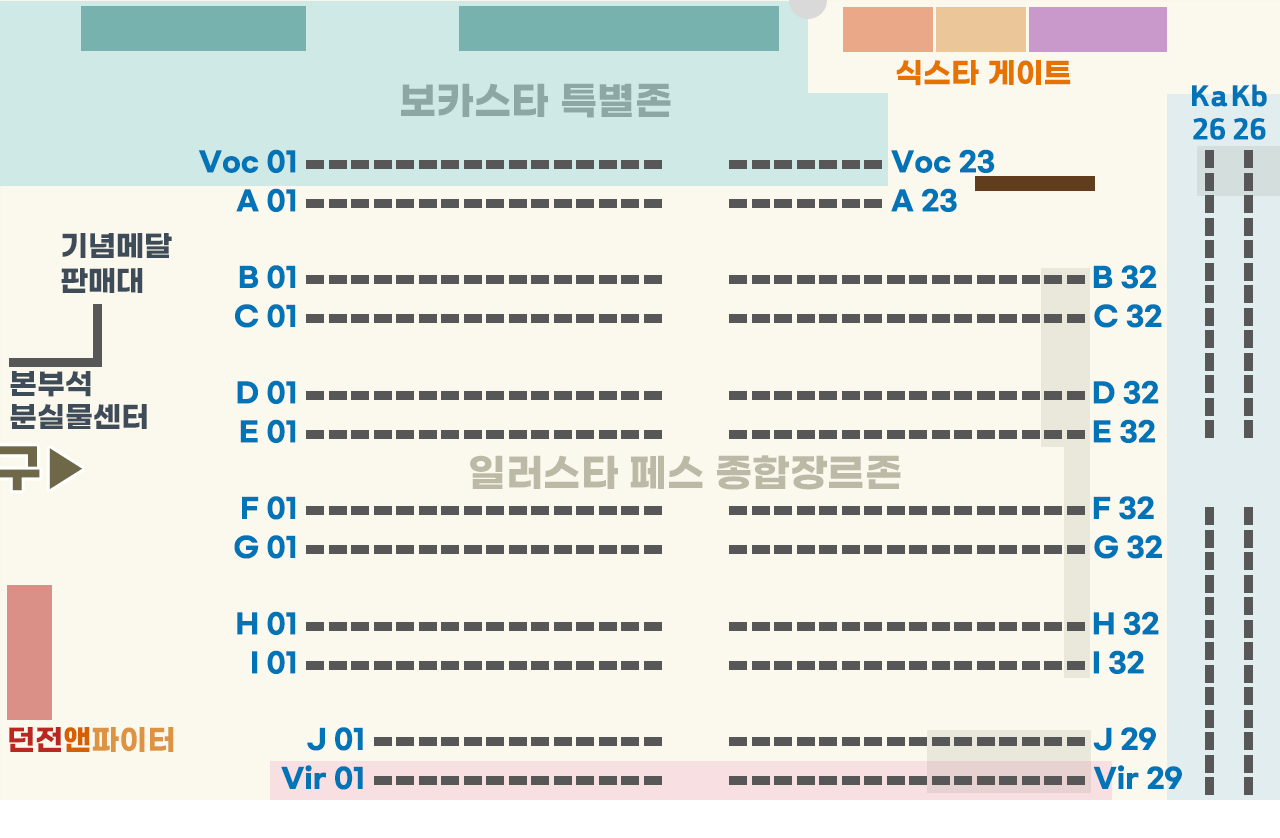
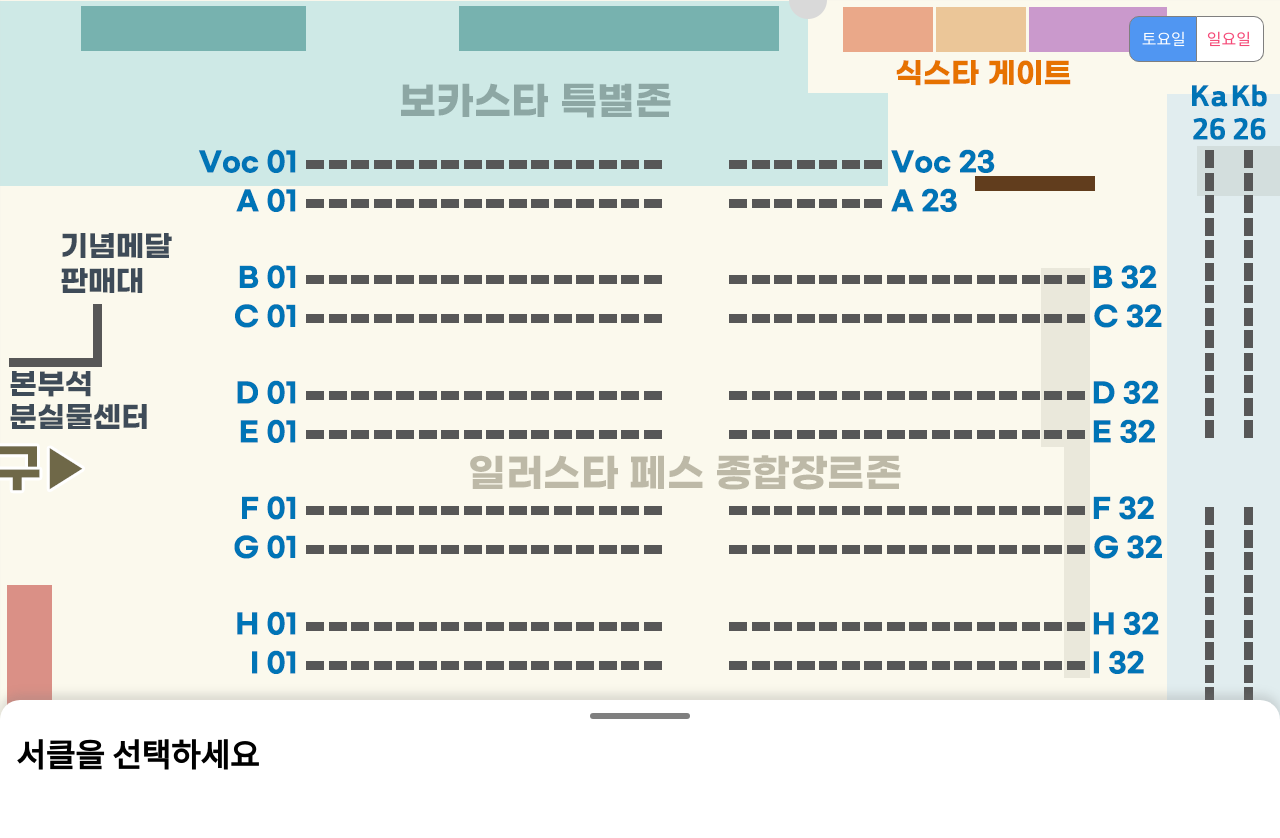
Before and after one commit to nutyworks/illustar, a Next.js app: page / in a window 1280 px wide. Shown: the top 838 px of the page. Before the commit the page ends 800 px from the top, so only its background shows below. Built offline with nearby package versions, Linux system fonts and the light colour scheme.

Commit message:
Implement info silder

```diff
--- /dev/null
+++ b/src/app/components/day_select_button.tsx
@@ -0,0 +1,59 @@
+import { Dispatch, SetStateAction } from "react";
+
+export default function DaySelectButton({
+  day,
+  setDay,
+}: {
+  day: number;
+  setDay: Dispatch<SetStateAction<number>>;
+}) {
+  return (
+    <div>
+      <button
+        onClick={() => setDay(0)}
+        style={{
+          padding: 10,
+          paddingLeft: 12,
+          backgroundColor:
+            day === 0
+              ? "rgb(var(--saturday-color))"
+              : "rgb(var(--background-rgb))",
+          border: "1px solid rgb(var(--border-color))",
+          borderTopLeftRadius: 10,
+          borderBottomLeftRadius: 10,
+          color:
+            day !== 0
+              ? "rgb(var(--saturday-color))"
+              : "rgb(var(--background-rgb))",
+          fontSize: "1em",
+          cursor: "pointer",
+        }}
+      >
+        토요일
+      </button>
+      <button
+        onClick={() => setDay(1)}
+        style={{
+          padding: 10,
+          paddingRight: 12,
+          backgroundColor:
+            day === 1
+              ? "rgb(var(--sunday-color))"
+              : "rgb(var(--background-rgb))",
+          border: "1px solid rgb(var(--border-color))",
+          borderLeft: "transparent",
+          borderTopRightRadius: 10,
+          borderBottomRightRadius: 10,
+          color:
+            day !== 1
+              ? "rgb(var(--sunday-color))"
+              : "rgb(var(--background-rgb))",
+          fontSize: "1em",
+          cursor: "pointer",
+        }}
+      >
+        일요일
+      </button>
+    </div>
+  );
+}
--- /dev/null
+++ b/src/app/components/info_silder/info_silder_frame.tsx
@@ -0,0 +1,85 @@
+"use client";
+
+import { useEffect, useState } from "react";
+import { CircleOptions } from "../map/circle_display";
+import InfoSilderContainer from "./info_slider_container";
+import useWindowDimensions from "@/app/utils/get_window_dimensions";
+
+interface InfoSilderFrameOptions {
+  circle: CircleOptions | undefined;
+}
+
+export default function InfoSilderFrame({ circle }: InfoSilderFrameOptions) {
+  let { width, height } = useWindowDimensions();
+  const [silderHeight, setSilderHeight] = useState(height - 100);
+  const [touchY, setTouchY] = useState(0);
+  const touchStartHandler = (e: React.TouchEvent) => {
+    if (e.touches.length >= 2) return;
+    setTouchY(e.touches[0].clientY);
+  };
+  const touchMoveHandler = (e: React.TouchEvent) => {
+    if (e.touches.length >= 2) return;
+    const newHeight = silderHeight + e.touches[0].clientY - touchY;
+    setSilderHeight(newHeight < 0 ? 0 : newHeight);
+    setTouchY(e.touches[0].clientY);
+  };
+  const touchEndHandler = (e: React.TouchEvent) => {
+    const diff1 = Math.abs(silderHeight);
+    const diff2 = Math.abs(height / 2 - silderHeight);
+    const diff3 = Math.abs(height - 100 - silderHeight);
+
+    let newHeight = 0;
+
+    if (diff1 < diff2 && diff1 < diff3) newHeight = 0;
+    else if (diff3 < diff1 && diff3 < diff2) newHeight = height - 100;
+    else newHeight = height / 2;
+
+    const transitionFrames = 6;
+    for (let i = 1; i <= transitionFrames; i++) {
+      setTimeout(() => {
+        setSilderHeight(
+          silderHeight + ((newHeight - silderHeight) / transitionFrames) * i
+        );
+      }, i * 16.666666);
+    }
+  };
+
+  return (
+    <div
+      style={{
+        display: "block",
+        width: "100%",
+        height: "100%",
+        transform: `translate(0, ${silderHeight}px)`,
+        pointerEvents: "all",
+      }}
+      onTouchStart={touchStartHandler}
+      onTouchMove={touchMoveHandler}
+      onTouchEnd={touchEndHandler}
+    >
+      <div
+        style={{
+          borderTopLeftRadius: 20,
+          borderTopRightRadius: 20,
+          height: "2em",
+          width: "100%",
+          backgroundColor: "rgb(var(--background-rgb))",
+          display: "flex",
+          alignItems: "center",
+          justifyContent: "center",
+          boxShadow: "0 -5px 10px 1px rgb(var(--shadow-color))",
+        }}
+      >
+        <p
+          style={{
+            width: 100,
+            height: 6,
+            backgroundColor: "rgb(var(--silder-handle-color))",
+            borderRadius: 3,
+          }}
+        ></p>
+      </div>
+      <InfoSilderContainer circle={circle} />
+    </div>
+  );
+}
--- /dev/null
+++ b/src/app/components/info_silder/info_slider_container.tsx
@@ -0,0 +1,22 @@
+import { CircleOptions } from "../map/circle_display";
+
+interface InfoSilderOptions {
+  circle: CircleOptions | undefined;
+}
+
+export default function InfoSilderContainer({ circle }: InfoSilderOptions) {
+  return (
+    <div
+      style={{
+        width: "100%",
+        height: "100%",
+        backgroundColor: "rgb(var(--background-rgb))",
+        paddingLeft: "1em",
+        paddingRight: "1em",
+      }}
+    >
+      {circle?.id}
+      <h1>{circle?.name ?? "서클을 선택하세요"}</h1>
+    </div>
+  );
+}
--- a/src/app/components/circle_display.tsx
+++ b/src/app/components/map/circle_display.tsx
@@ -1,4 +1,6 @@
 "use client";
+
+import { Dispatch, SetStateAction } from "react";
 
 export interface CircleOptions {
   xPos: number;
@@ -24,6 +26,7 @@ interface CircleDisplayOptions {
   days: number[];
   hovering: boolean;
   selected: boolean;
+  setSelectedLoc: Dispatch<SetStateAction<string | null>>;
 }
 
 export default function CirleDisplay(opts: CircleDisplayOptions) {
@@ -34,11 +37,13 @@ export default function CirleDisplay(opts: CircleDisplayOptions) {
         top: opts.yPos,
         left: opts.xPos,
         backgroundColor:
-          (opts.hovering && "rgba(var(--circle-hovering-color))") || "",
+          (opts.selected && "rgba(var(--circle-selected-color))") ||
+          (opts.hovering && "rgba(var(--circle-hovering-color))") ||
+          "",
         width: opts.width,
         height: opts.height,
       }}
-      onClick={() => alert("You clicked " + opts.id)}
+      onClick={() => opts.setSelectedLoc(opts.id)}
     ></button>
   );
 }
--- a/src/app/components/map_container.tsx
+++ b/src/app/components/map/map_container.tsx
@@ -1,6 +1,6 @@
 "use client";
 
-import React, { useState } from "react";
+import React, { Dispatch, SetStateAction, useState } from "react";
 import CirleDisplay, { CircleOptions } from "./circle_display";
 import Tooltip from "./tooltip";
 
@@ -10,6 +10,8 @@ interface MapOptions {
   position: { x: number; y: number };
   scaledPosition: { x: number; y: number };
   transformOrigin: { x: number; y: number };
+  selectedLoc: string | null;
+  setSelectedLoc: Dispatch<SetStateAction<string | null>>;
 }
 
 export default function MapContainer({
@@ -18,6 +20,8 @@ export default function MapContainer({
   scaledPosition,
   ratio: zoomRatio,
   transformOrigin,
+  selectedLoc,
+  setSelectedLoc,
 }: MapOptions) {
   const [hoverLoc, setHoverLoc] = useState<string | null>(null);
   const loc = circles.find((d) => d.id === hoverLoc);
@@ -40,7 +44,8 @@ export default function MapContainer({
           urls={data.urls}
           days={data.days}
           hovering={loc?.id === data.id}
-          selected={false}
+          selected={selectedLoc === data.id}
+          setSelectedLoc={setSelectedLoc}
         />
       </div>
     );
@@ -48,7 +53,6 @@ export default function MapContainer({
 
   const tooltipElem = loc != null && (
     <Tooltip
-      msg={loc.id}
       location={loc}
       scaledPosition={scaledPosition}
       zoomRatio={zoomRatio}
--- a/src/app/components/map_frame.tsx
+++ b/src/app/components/map/map_frame.tsx
@@ -1,9 +1,11 @@
-import { useEffect, useState } from "react";
+import { Dispatch, SetStateAction, useEffect, useState } from "react";
 import MapContainer from "./map_container";
 import { CircleOptions } from "./circle_display";
 
 interface MapFrameOptions {
-  circles: CircleOptions[][];
+  circles: CircleOptions[];
+  selectedLoc: string | null;
+  setSelectedLoc: Dispatch<SetStateAction<string | null>>;
 }
 
 interface TouchData {
@@ -13,7 +15,11 @@ interface TouchData {
   new: boolean;
 }
 
-export default function MapFrame({ circles }: MapFrameOptions) {
+export default function MapFrame({
+  circles,
+  selectedLoc,
+  setSelectedLoc,
+}: MapFrameOptions) {
   const [zoomRatio, setZoomRatio] = useState(1);
   const [scaledPosition, setScaledPosition] = useState({
     x: 0,
@@ -280,8 +286,10 @@ export default function MapFrame({ circles }: MapFrameOptions) {
         position={position}
         scaledPosition={scaledPosition}
         ratio={zoomRatio}
-        circles={circles[0]}
+        circles={circles}
         transformOrigin={transformOrigin}
+        selectedLoc={selectedLoc}
+        setSelectedLoc={setSelectedLoc}
       />
     </div>
   );
--- a/src/app/globals.css
+++ b/src/app/globals.css
@@ -5,10 +5,29 @@
 :root {
   --circle-color: 50, 50, 50;
   --circle-hovering-color: 255, 255, 255, 50%;
+  --circle-selected-color: 183, 79, 247;
   --tooltip-background-color: 50, 50, 50;
   --tooltip-color: 255, 255, 255;
   --foreground-rgb: 0, 0, 0;
   --background-rgb: 255, 255, 255;
+  --selected-background-rgb: 234, 234, 234;
+  --border-color: 127, 127, 127;
+  --silder-handle-color: 127, 127, 127;
+  --shadow-color: 127, 127, 127, 25%;
+  --saturday-color: 80, 150, 242;
+  --sunday-color: 245, 73, 119;
+}
+
+* {
+  margin: 0;
+  padding: 0;
+}
+
+*:focus {
+  -webkit-tap-highlight-color: transparent;
+  outline: none;
+  -ms-touch-action: manipulation;
+  touch-action: manipulation;
 }
 
 /* @media (prefers-color-scheme: dark) {
@@ -32,3 +51,8 @@ body {
   color: rgb(var(--foreground-rgb));
   background: rgb(var(--background-rgb));
 }
+
+h1 {
+  font-size: 2em;
+  font-weight: 700;
+}
--- a/src/app/page.tsx
+++ b/src/app/page.tsx
@@ -1,10 +1,66 @@
 "use client";
 
 import { useState } from "react";
-import MapContainer from "./components/map_container";
-import MapFrame from "./components/map_frame";
+import MapFrame from "./components/map/map_frame";
 import { circleData } from "./data";
+import DaySelectButton from "./components/day_select_button";
+import dynamic from "next/dynamic";
+const InfoSilderFrame = dynamic(
+  () => import("./components/info_silder/info_silder_frame"),
+  {
+    ssr: false,
+  }
+);
 
 export default function App() {
-  return <MapFrame circles={circleData} />;
+  const [day, setDay] = useState(0);
+  const [selectedLoc, setSelectedLoc] = useState<string | null>(null);
+  const dayCircleData = circleData[day];
+
+  return (
+    <div
+      style={{
+        width: "100%",
+        height: "100%",
+      }}
+    >
+      <div
+        style={{
+          position: "fixed",
+          display: "block",
+          width: "100%",
+          height: "100%",
+        }}
+      >
+        <MapFrame
+          circles={dayCircleData}
+          selectedLoc={selectedLoc}
+          setSelectedLoc={setSelectedLoc}
+        />
+      </div>
+      <div
+        style={{
+          display: "block",
+          position: "fixed",
+          right: "1em",
+          top: "1em",
+        }}
+      >
+        <DaySelectButton day={day} setDay={setDay} />
+      </div>
+      <div
+        style={{
+          position: "absolute",
+          display: "block",
+          width: "100%",
+          height: "100%",
+          pointerEvents: "none",
+        }}
+      >
+        <InfoSilderFrame
+          circle={dayCircleData.find((circle) => circle.id === selectedLoc)}
+        />
+      </div>
+    </div>
+  );
 }
--- /dev/null
+++ b/src/app/utils/get_window_dimensions.tsx
@@ -0,0 +1,28 @@
+"use client";
+
+import { useState, useEffect } from "react";
+
+function getWindowDimensions() {
+  const { innerWidth: width, innerHeight: height } = window;
+  return {
+    width,
+    height,
+  };
+}
+
+export default function useWindowDimensions() {
+  const [windowDimensions, setWindowDimensions] = useState(
+    getWindowDimensions()
+  );
+
+  useEffect(() => {
+    function handleResize() {
+      setWindowDimensions(getWindowDimensions());
+    }
+
+    window.addEventListener("resize", handleResize);
+    return () => window.removeEventListener("resize", handleResize);
+  }, []);
+
+  return windowDimensions;
+}
```
Also changed, not shown: src/app/components/map/tooltip.tsx (renamed from src/app/components/tooltip.tsx).
